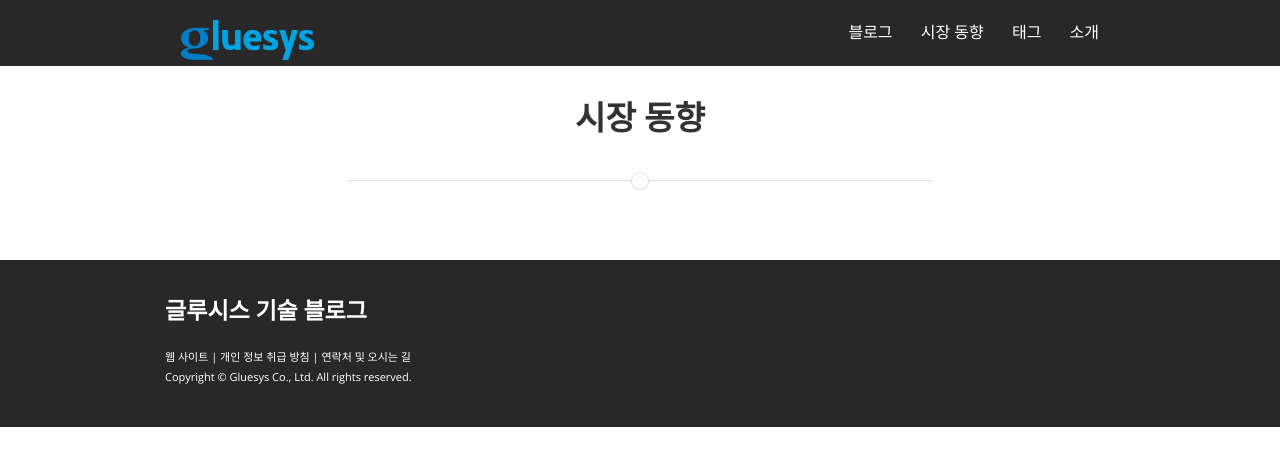
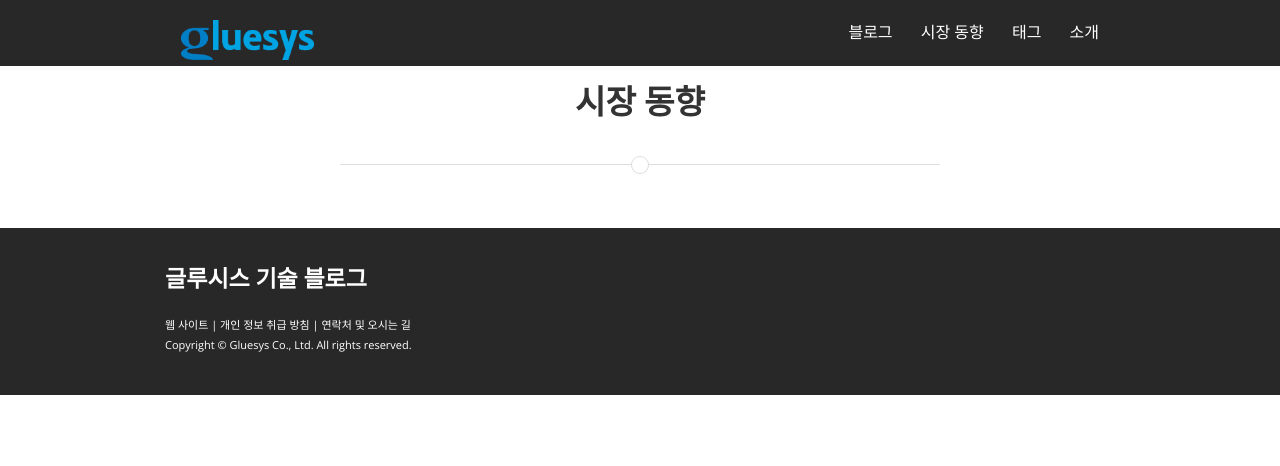
Before and after one commit to pumm8991/pumm8991.github.io, a Jekyll site: the page built from trends.html, in a window 1280 px wide. Shown: the top 466 px of the page. Built offline with Jekyll 4.4.1, drawn with Linux system fonts in a browser that asks for light colours; nearby versions of some CDN libraries.

Commit message:
tech modify
Signed-off-by: pumm <pumm@gluesys.com>

```diff
--- a/_sass/_layout.scss
+++ b/_sass/_layout.scss
@@ -199,7 +199,7 @@ pre code.hljs {
 .page-content {
 	.wrapper {
 		@include outer-container(1200px);
-		padding: 1em;
+		/*padding: 1em;*/
 	}
 	/*
 	 * index.html
--- a/index.html
+++ b/index.html
@@ -41,6 +41,7 @@ layout: default
 		<div style="text-align: center;height:138px;padding-top:50px;"><h1>최근게시물</h1></div>
 		<ul class="post-list">
 		  {% for post in paginator.posts %}
+
 				<li class="main-conetnt">
 					<div>
 						{{ post.cover }}
@@ -66,6 +67,8 @@ layout: default
 						</section>
 					</div>
 				</li>
+
+		  {% endfor %}
 		</ul>
 		<!--
 		<nav class="pagination" role="navigation">
```
Lines whose indentation alone changed are shown as unchanged.
